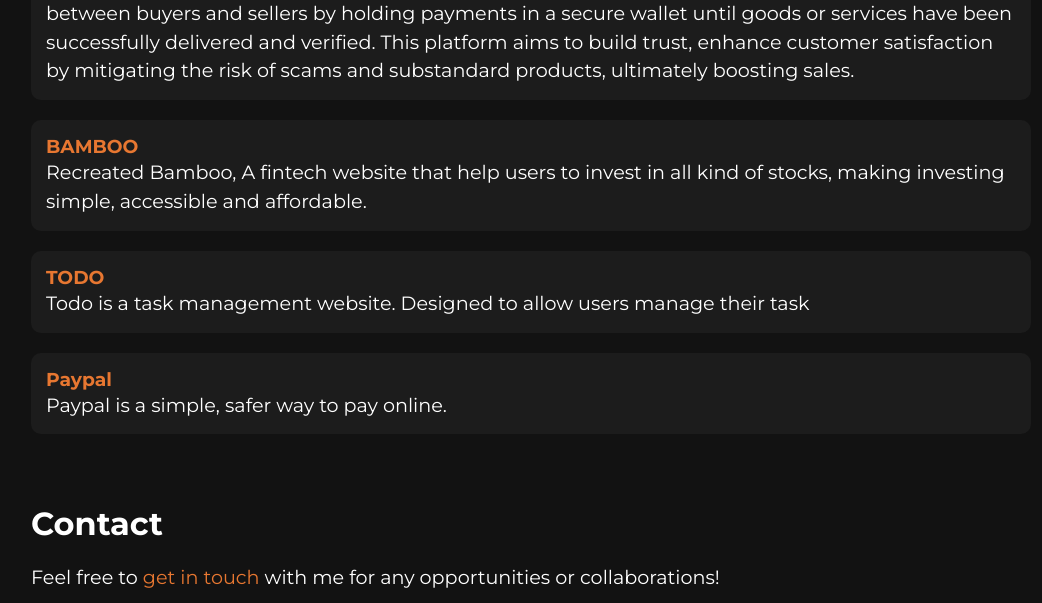
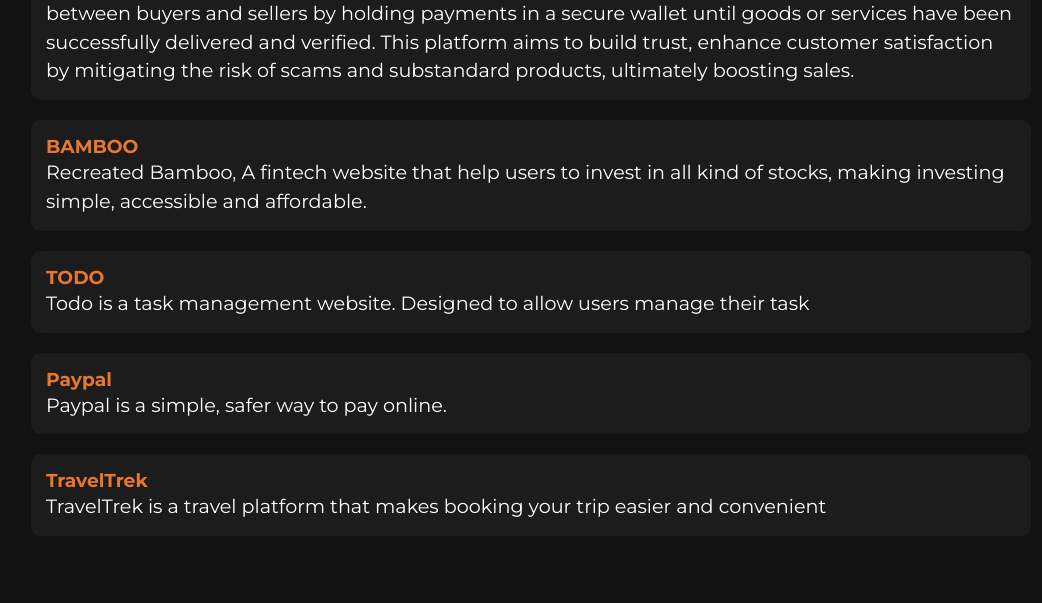
Before and after one commit to Alicode2/Portfolio, a plain HTML site: page index.html in a window 1280 px wide. Shown: the part 740-1343 px from the top of the page, without its empty margins (109-1151 px from the left). Drawn offline with Linux system fonts and the light colour scheme.

Commit message:
Update index.html

```diff
--- a/index.html
+++ b/index.html
@@ -98,6 +98,12 @@
             Paypal is a simple, safer way to pay online.
           </p>
         </div>
+        <div class="project">
+          <h3><a href="https://alicode2.github.io/travels/travel">TravelTrek</a></h3>
+          <p>
+            TravelTrek is a travel platform that makes booking your trip easier and convenient
+          </p>
+        </div>
       </section>
 
       <section id="contact">
```
